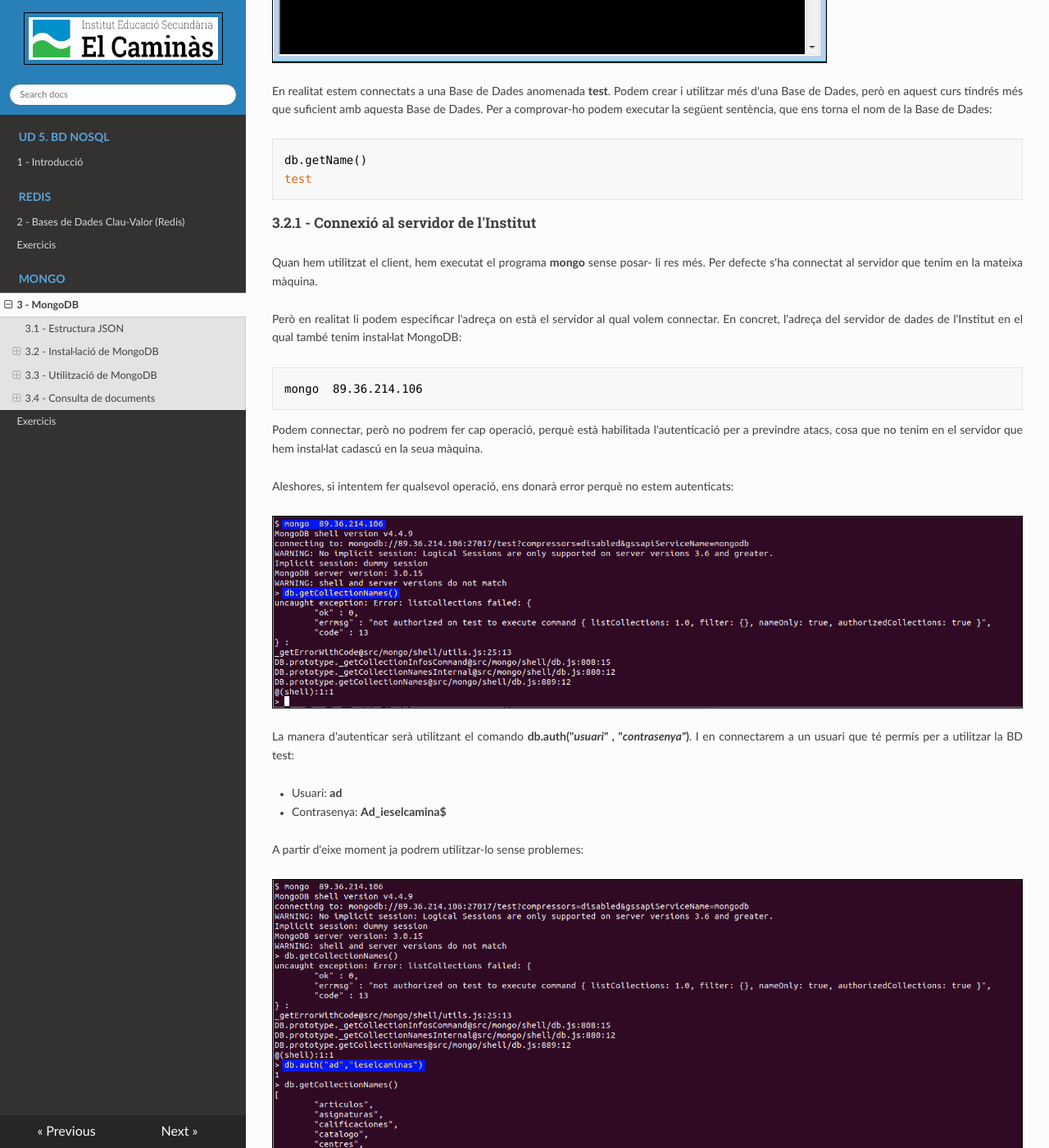
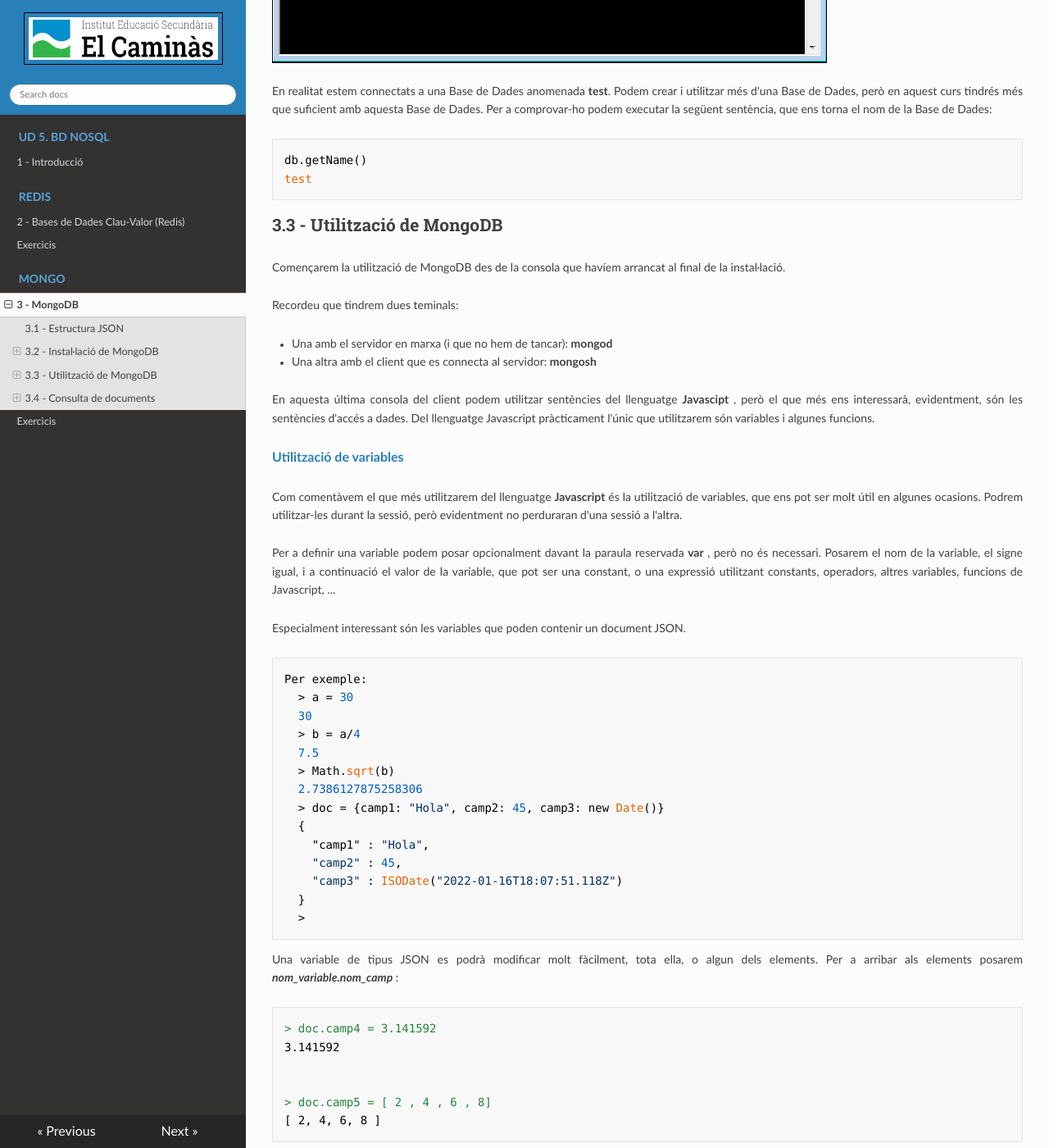
Before and after one commit to asalvadorc/BBDD_NoSQL, an MkDocs documentation site: the page built from docs/3__mongodb.md, in a window 1280 px wide and 1400 px high, scrolled down 12298 px. Shown: the whole window at 82% size. Built offline with MkDocs 1.6.1, drawn with Linux system fonts in a browser that asks for light colours; nearby versions of some CDN libraries; some of the changed text lies outside the part shown.

Commit message:
sin servidor

```diff
--- a/docs/3__mongodb.md
+++ b/docs/3__mongodb.md
@@ -422,7 +422,7 @@ Ens baixem la versió apropiada de MongoDB per a Windows
 <https://downloads.mongodb.com/compass/mongosh-2.4.0-linux-x64.tgz>
 
 !!!Tip "Mongo Compass"
-    També us podeu descarregar la versió **MongoDB Compass**, que és l'eina gràfica oficial de MongoDB que permet visualitzar, explorar i administrar bases de dades de MongoDB sense necessitat de fer servir la línia de comandos.
+    També us podeu descarregar la versió **MongoDB Compass**, que és l'eina gràfica oficial de MongoDB que permet visualitzar, explorar i administrar bases de dades de MongoDB sense necessitat d'utilitzar la línia de comandos.
 
     <https://downloads.mongodb.com/compass/mongodb-compass-1.45.3-win32-x64.exe>
 
@@ -464,7 +464,7 @@ següent sentència, que ens torna el nom de la Base de Dades:
 
     db.getName()
     test
-
+<!--
 ### 3.2.1 - Connexió al servidor de l'Institut
 
 Quan hem utilitzat el client, hem executat el programa **mongo** sense posar-
@@ -476,7 +476,7 @@ volem connectar. En concret, l'adreça del servidor de dades de l'Institut en
 el qual també tenim instal·lat MongoDB:
 
 
-    mongo  89.36.214.106
+    mongosh  89.36.214.106
 
 Podem connectar, però no podrem fer cap operació, perquè està habilitada
 l'autenticació per a previndre atacs, cosa que no tenim en el servidor que hem
@@ -497,6 +497,8 @@ la BD test:
 A partir d'eixe moment ja podrem utilitzar-lo sense problemes:
 
 ![](T8_3_1_1_2.png)
+
+-->
 
 ## 3.3 - Utilització de MongoDB
 
```
